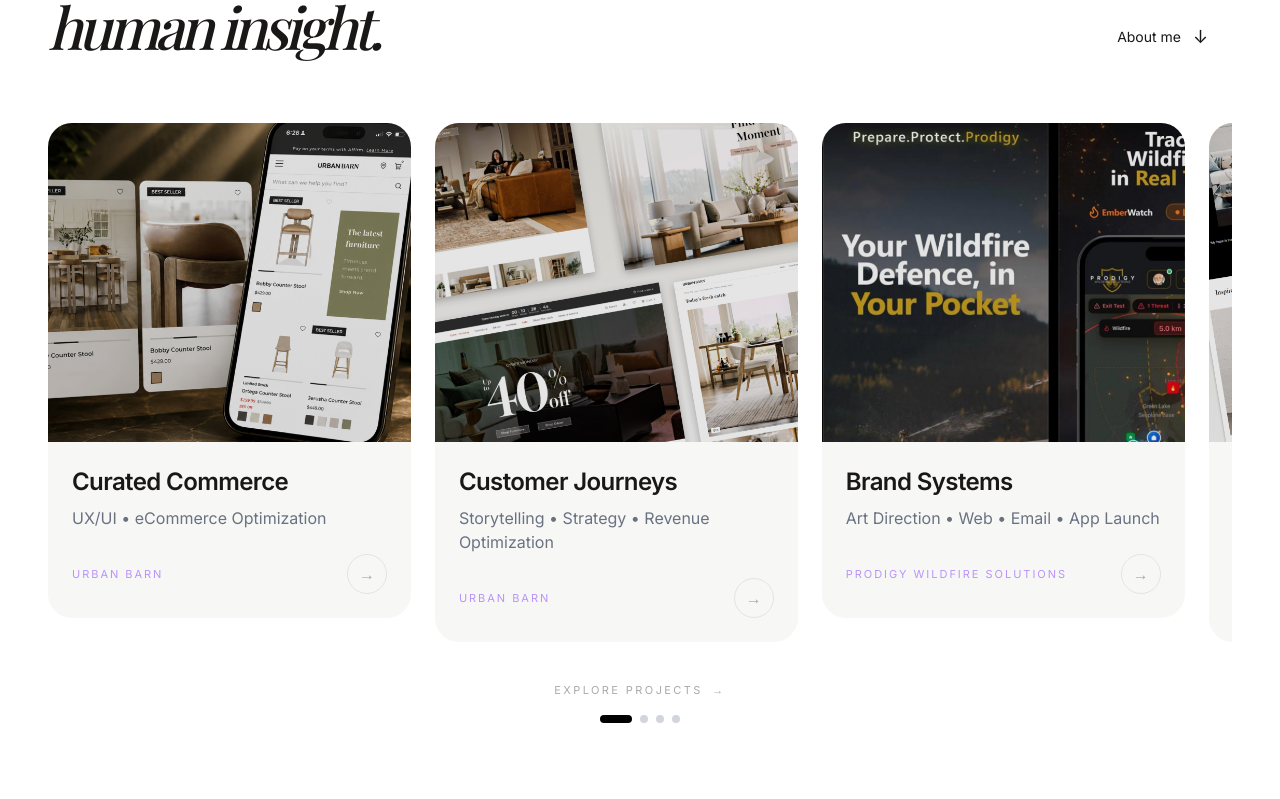
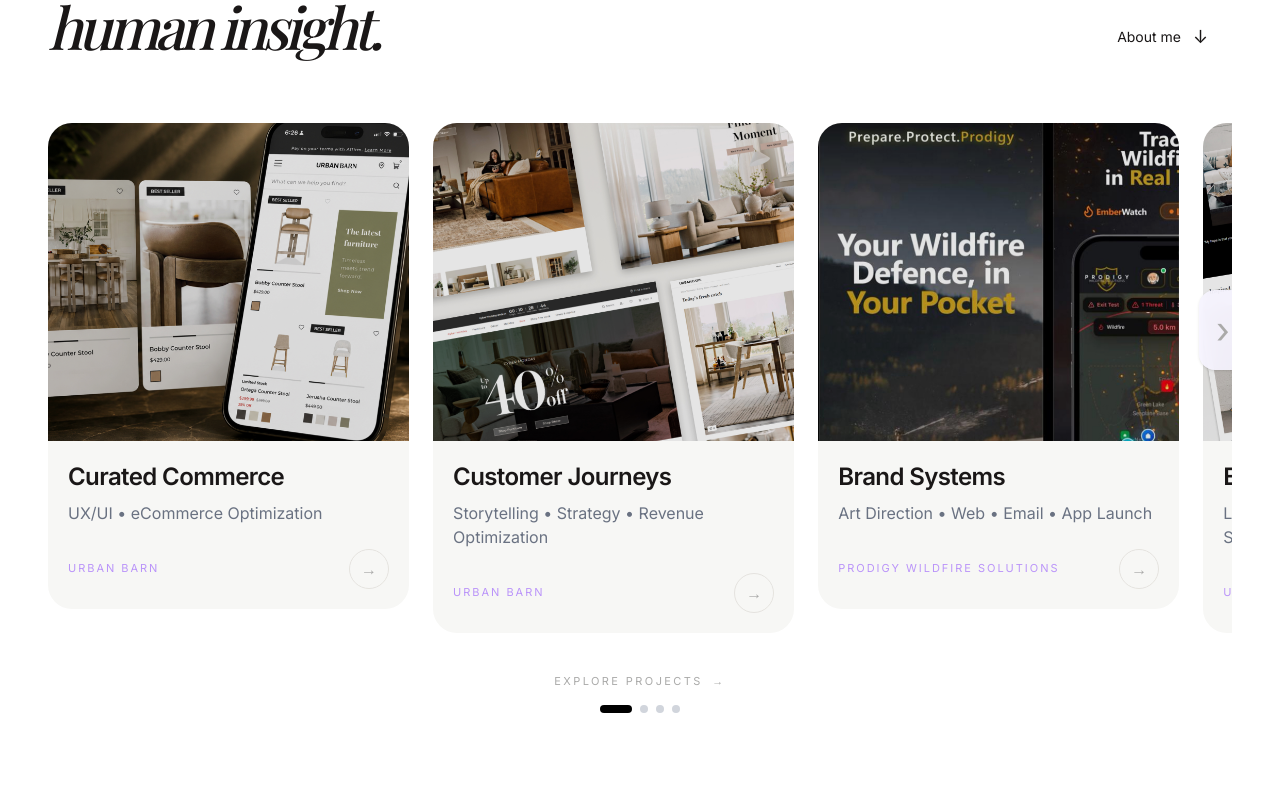
Before and after one commit to catalinalozadad/catalina-portfolio, a Next.js app: page / in a window 1280 px wide. Shown: the part 1101-1900 px from the top of the page. Built offline with nearby package versions, Linux system fonts and the light colour scheme.

Commit message:
Refine project carousel navigation

```diff
--- a/components/SelectedWork.tsx
+++ b/components/SelectedWork.tsx
@@ -168,7 +168,71 @@
 
         {/* RIGHT SIDE */}
         <div className="relative overflow-hidden hidden md:block">
+ {/* LEFT ARROW */}
+  {current > 0 && (
+    <button
+      onClick={() => setCurrent(current - 1)}
+      className="
+        absolute
+        left-[-15px]
+        top-[35%]
+        -translate-y-1/2
+        z-20
+        w-12
+        h-20
+        rounded-r-2xl
+        bg-[#F7F4FF]/90
+        backdrop-blur-sm
+        text-[#AAAAA9]
+        text-4xl
+        flex
+        items-center
+        justify-center
+        shadow-sm
+        hover:bg-white
+        transition-all
+        duration-300
+      "
+    >
+      ‹
+    </button>
+  )}
 
+  {/* RIGHT ARROW */}
+  {current < projects.length - 3 && (
+    <button
+      onClick={() =>
+        setCurrent(
+          Math.min(current + 1, projects.length - 3)
+        )
+      }
+      className="
+        absolute
+        right-[-15px]
+        top-[35%]
+        -translate-y-1/2
+        z-20
+        w-12
+        h-20
+        rounded-l-2xl
+        bg-[#F7F4FF]/90
+        backdrop-blur-sm
+        text-[#AAAAA9]
+        text-4xl
+        flex
+        items-center
+        justify-center
+        shadow-sm
+        hover:bg-white
+        transition-all
+        duration-300
+      "
+    >
+      ›
+    </button>
+  )}
+
+  {/* TRACK */}
           {/* TRACK */}
           <motion.div
   drag="x"
@@ -207,7 +271,7 @@
               <a
                 key={index}
                 href={project.link}
-                className="w-[85vw] md:w-[calc(50%-12px)] xl:w-[calc(32%-16px)] flex-shrink-0 flex-shrink-0 flex-shrink-0 group"
+                className="w-[85vw] md:w-[calc(50%-12px)] xl:w-[30.5%] flex-shrink-0 flex-shrink-0 flex-shrink-0 group"
               >
 
                 {/* CARD */}
@@ -238,13 +302,13 @@
                   </div>
 
                   {/* CONTENT */}
-                  <div className="p-6">
+                  <div className="p-5">
 
                     <h3 className="text-2xl font-semibold tracking-tight mb-2">
                       {project.title}
                     </h3>
 
-                    <p className="text-gray-500 mb-6">
+                    <p className="text-gray-500 mb-4">
                       {project.subtitle}
                     </p>
 
```
